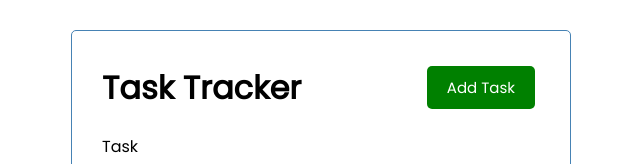
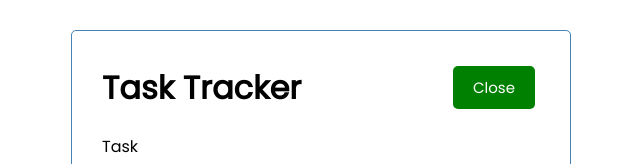
Before and after one commit to terryszhou/vuejs-task-tracker, a Vue app: page / in a window 1280 px wide. Both pictures are taken after a click on the button "Add Task". Shown: the top 164 px of the page, without its empty margins (319-959 px from the left). Built offline with nearby package versions, Linux system fonts and the light colour scheme.

Commit message:
Toggle form button added

```diff
--- a/src/App.vue
+++ b/src/App.vue
@@ -1,7 +1,12 @@
 <template>
   <div class="container">
-    <Header title="Task Tracker" />
-    <AddTask v-on:add-task="addTask" />
+    <Header
+      title="Task Tracker"
+      v-bind:show-add-task="showAddTask"
+      v-on:toggle-add-task="toggleAddTask" />
+    <AddTask
+      v-if="showAddTask"
+      v-on:add-task="addTask" />
     <Tasks
       v-bind:tasks="tasks"
       v-on:delete-task="deleteTask"
@@ -23,10 +28,14 @@
     },
     data() {
       return {
-        tasks: []
+        tasks: [],
+        showAddTask: false,
       }
     },
     methods: {
+      toggleAddTask() {
+        this.showAddTask = !this.showAddTask
+      },
       addTask(task) {
         this.tasks = [...this.tasks, task]
       },
--- a/src/components/Button.vue
+++ b/src/components/Button.vue
@@ -1,8 +1,8 @@
 <template>
   <button
-    v-on:click="onClick()"
+    class="btn"
     v-bind:style="{ background: color }"
-    class="btn">
+    v-on:click="onClick()" >
     {{ text }}
   </button>
 </template>
@@ -16,7 +16,7 @@
     },
     methods: {
       onClick() {
-        console.log("Click")
+        this.$emit("toggle-add-task")
       }
     }
   }
--- a/src/components/Header.vue
+++ b/src/components/Header.vue
@@ -1,7 +1,10 @@
 <template>
   <header>
     <h1>{{ title }}</h1>
-    <Button text="Add Task" color="green" />
+    <Button
+      color="green"
+      v-bind:text="showAddTask ? 'Close' : 'Add Task'"
+      v-on:toggle-add-task="$emit('toggle-add-task')" />
   </header>
 </template>
 
@@ -12,6 +15,7 @@
     name: "Header",
     props: {
       title: String,
+      showAddTask: Boolean,
     },
     components: {
       Button,
```
